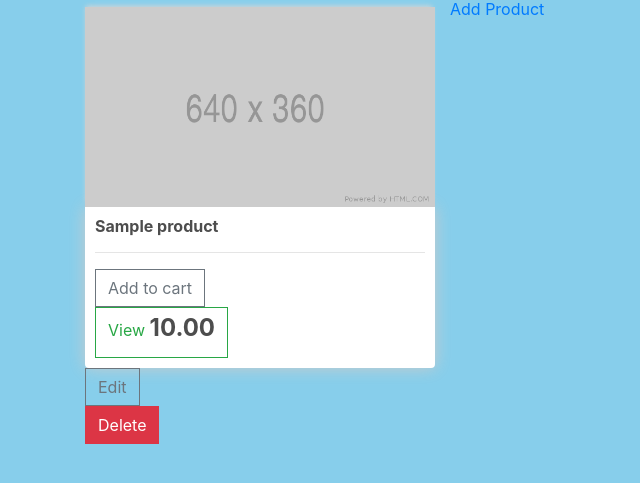
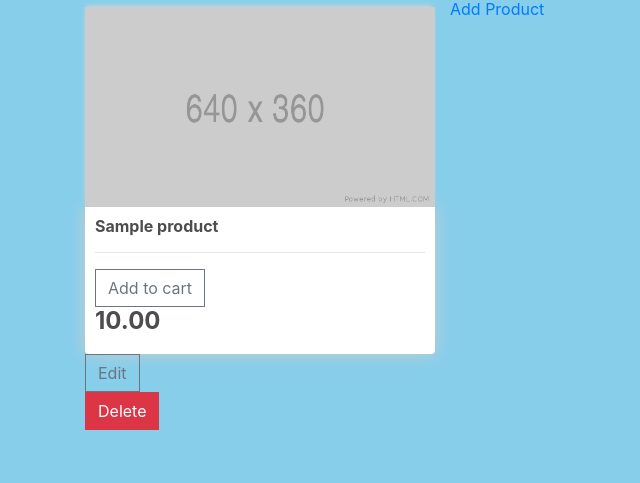
Before and after one commit to rgraingerdev/MS4Final, a Django app: page /products/ in a window 1280 px wide. Shown: the part 140-623 px from the top of the page, without its empty margins (0-640 px from the left). Run offline with Django 5.2, Linux system fonts and the light colour scheme; tables that the repository leaves empty hold one stand-in row (values such as "Sample post"); some libraries are stand-ins or nearby versions.

Commit message:
Removed view button from Products

```diff
--- a/megashop/products/templates/products.html
+++ b/megashop/products/templates/products.html
@@ -15,7 +15,6 @@
 						{{ form }}
 						<button type="submit" class="btn btn-outline-secondary add-btn">Add to cart</button>
 					</form>
-					<butoon class="btn btn-outline-success" href="#">View</button>
 					<h4 style="display:inline-block"><strong>{{ product.price }}</strong></h4>
 				</div>
 				<a class="btn btn-outline-secondary" href="{% url 'edit_product' product_id=product.id %}">Edit</a>
```
